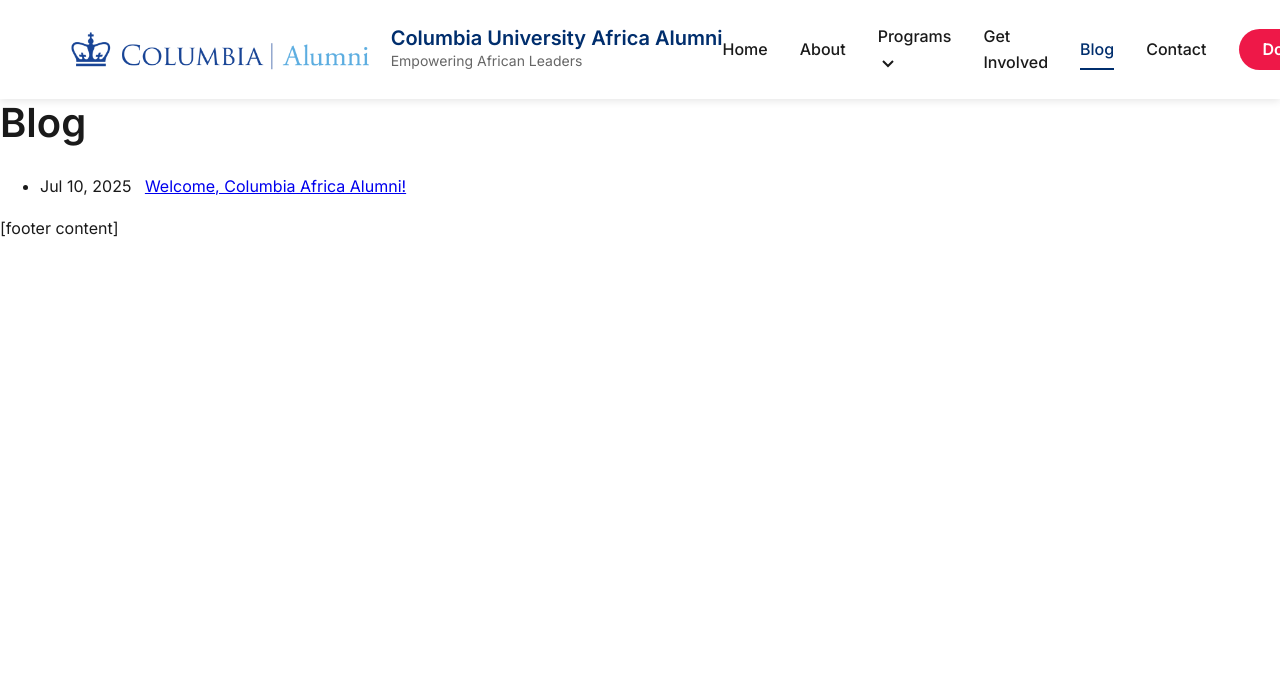
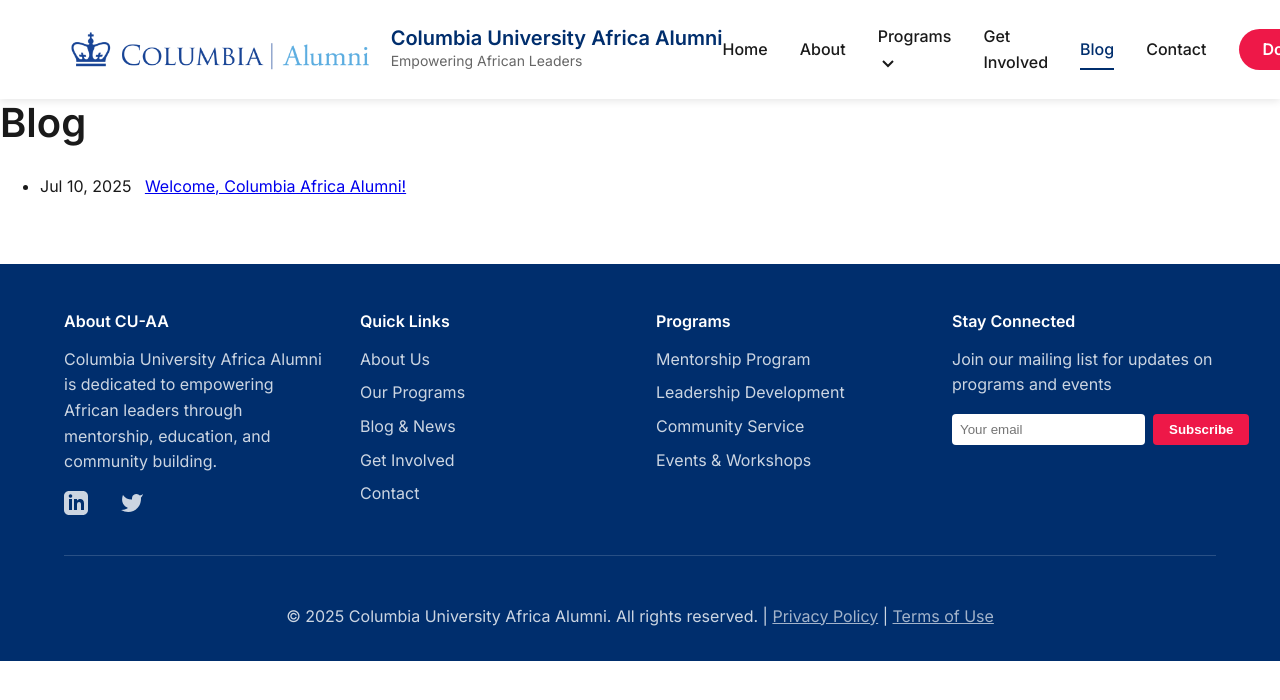
Before and after one commit to cu-aa-admin/cu-aa-site, a Jekyll site: the page built from blog/index.md, in a window 1280 px wide. Shown: the top 700 px of the page. Built offline with Jekyll 4.4.1, drawn with Linux system fonts in a browser that asks for light colours.

Commit message:
Add footer component

```diff
--- a/_includes/footer.html
+++ b/_includes/footer.html
@@ -1 +1,98 @@
-[footer content]
+<footer class="site-footer">
+  <div class="container">
+    <div class="footer-content">
+      <div class="footer-section">
+        <h4>About CU-AA</h4>
+        <p style="opacity: 0.8; line-height: 1.6;">
+          Columbia University Africa Alumni is dedicated to empowering African leaders through mentorship,
+          education, and community building.
+        </p>
+        <div class="social-links" style="margin-top: 1rem;">
+          <a href="{{ site.linkedin_url }}" aria-label="LinkedIn" style="margin-right: 1rem;">
+            <svg width="24" height="24" fill="currentColor" viewBox="0 0 24 24">
+              <path d="M19 0h-14c-2.761 0-5 2.239-5 5v14c0 2.761 2.239 5 5 5h14c2.762 0 5-2.239 5-5v-14c0-2.761-2.238-5-5-5zm-11 19h-3v-11h3v11zm-1.5-12.268c-.966 0-1.75-.79-1.75-1.764s.784-1.764 1.75-1.764 1.75.79 1.75 1.764-.783 1.764-1.75 1.764zm13.5 12.268h-3v-5.604c0-3.368-4-3.113-4 0v5.604h-3v-11h3v1.765c1.396-2.586 7-2.777 7 2.476v6.759z"/>
+            </svg>
+          </a>
+          <a href="https://twitter.com/{{ site.twitter_username }}" aria-label="Twitter">
+            <svg width="24" height="24" fill="currentColor" viewBox="0 0 24 24">
+              <path d="M23 3a10.9 10.9 0 01-3.14 1.53 4.48 4.48 0 00-7.86 3v1A10.66 10.66 0 013 4s-4 9 5 13a11.64 11.64 0 01-7 2c9 5 20 0 20-11.5a4.5 4.5 0 00-.08-.83A7.72 7.72 0 0023 3z"/>
+            </svg>
+          </a>
+        </div>
+      </div>
+
+      <div class="footer-section">
+        <h4>Quick Links</h4>
+        <ul class="footer-links">
+          <li><a href="/about/">About Us</a></li>
+          <li><a href="/programs/">Our Programs</a></li>
+          <li><a href="/blog/">Blog & News</a></li>
+          <li><a href="/get-involved/">Get Involved</a></li>
+          <li><a href="/contact/">Contact</a></li>
+        </ul>
+      </div>
+
+      <div class="footer-section">
+        <h4>Programs</h4>
+        <ul class="footer-links">
+          <li><a href="/programs/mentorship/">Mentorship Program</a></li>
+          <li><a href="/programs/leadership/">Leadership Development</a></li>
+          <li><a href="/programs/community/">Community Service</a></li>
+          <li><a href="/programs/events/">Events & Workshops</a></li>
+        </ul>
+      </div>
+
+      <div class="footer-section">
+        <h4>Stay Connected</h4>
+        <p style="opacity: 0.8; margin-bottom: 1rem;">
+          Join our mailing list for updates on programs and events
+        </p>
+        <form class="newsletter-form" action="/subscribe" method="post" style="display: flex; gap: 0.5rem;">
+          <input type="email" name="email" placeholder="Your email" required
+                 style="flex: 1; padding: 0.5rem; border: none; border-radius: 4px;">
+          <button type="submit" style="padding: 0.5rem 1rem; background: var(--accent-red);
+                  color: white; border: none; border-radius: 4px; cursor: pointer; font-weight: 600;">
+            Subscribe
+          </button>
+        </form>
+      </div>
+    </div>
+
+    <div class="footer-bottom">
+      <p>&copy; {{ 'now' | date: '%Y' }} {{ site.title }}. All rights reserved. |
+        <a href="/privacy/" style="color: white; opacity: 0.8;">Privacy Policy</a> |
+        <a href="/terms/" style="color: white; opacity: 0.8;">Terms of Use</a>
+      </p>
+    </div>
+  </div>
+</footer>
+
+<style>
+.social-links {
+  display: flex;
+  gap: 1rem;
+}
+
+.social-links a {
+  color: var(--white);
+  opacity: 0.8;
+  transition: opacity 0.3s ease;
+}
+
+.social-links a:hover {
+  opacity: 1;
+}
+
+.footer-links li {
+  margin-bottom: 0.5rem;
+}
+
+.newsletter-form input:focus {
+  outline: 2px solid var(--accent-red);
+  outline-offset: 2px;
+}
+
+.newsletter-form button:hover {
+  background: #d01040;
+}
+</style>
```
